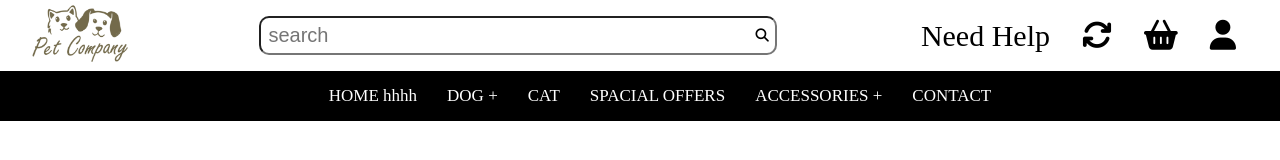
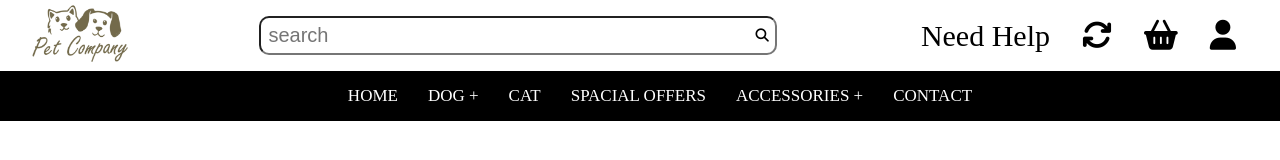
Before and after one commit to abdurasulovbilol/bilo-eno-shared-work, a plain HTML site: page index.html in a window 1280 px wide. Drawn offline with Linux system fonts and the light colour scheme.

Commit message:
Update index.html

```diff
--- a/index.html
+++ b/index.html
@@ -39,7 +39,7 @@
 
     <header>
       <ul>
-        <li><a href="#">HOME hhhh</a></li>
+        <li><a href="#">HOME</a></li>
         <li>
           <a href="#">DOG +</a>
           <ul>
```
